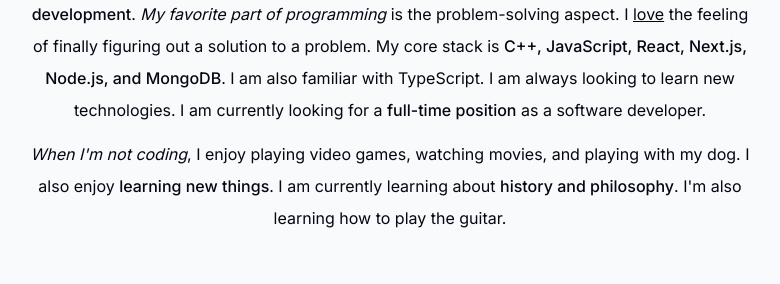
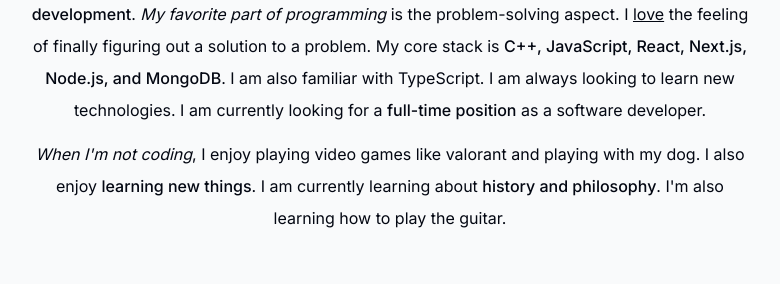
Before and after one commit to SameepChaurasia/Portfolio-website-, a Next.js app: page / in a window 1280 px wide. Shown: the part 1120-1404 px from the top of the page, without its empty margins (250-1030 px from the left). Built offline with nearby package versions, Linux system fonts and the light colour scheme; no server answers.

Commit message:
update about

```diff
--- a/components/about.tsx
+++ b/components/about.tsx
@@ -38,7 +38,7 @@
 
       <p>
         <span className="italic">When I'm not coding</span>, I enjoy playing
-        video games, watching movies, and playing with my dog. I also enjoy{" "}
+        video games like valorant and playing with my dog. I also enjoy{" "}
         <span className="font-medium">learning new things</span>. I am currently
         learning about{" "}
         <span className="font-medium">history and philosophy</span>. I'm also
```
